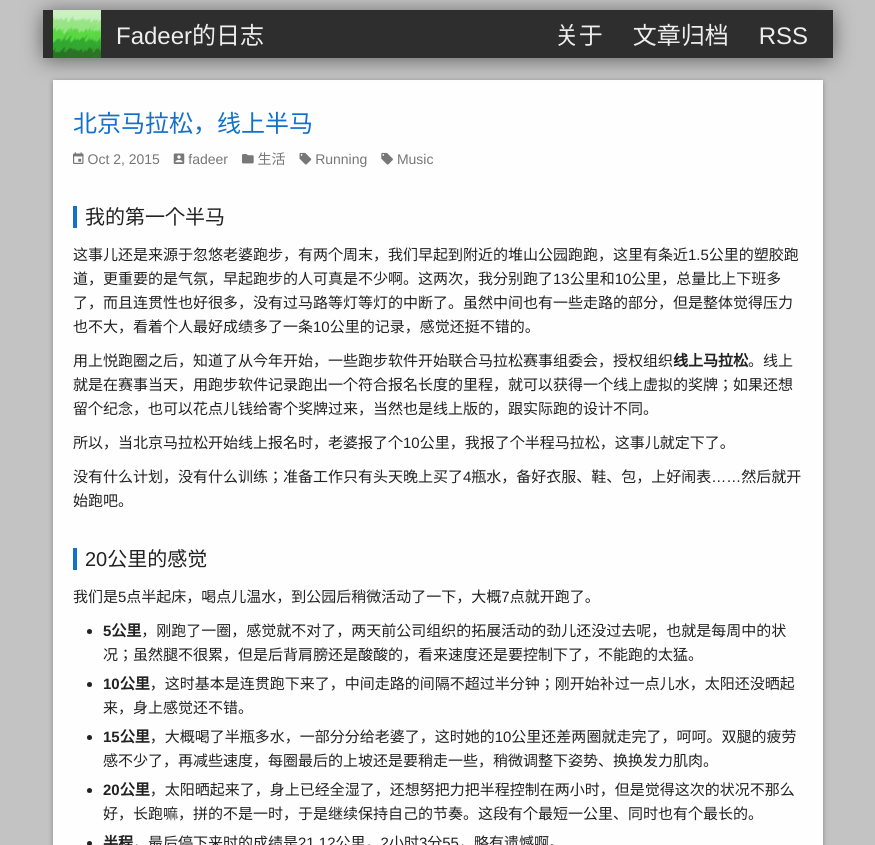
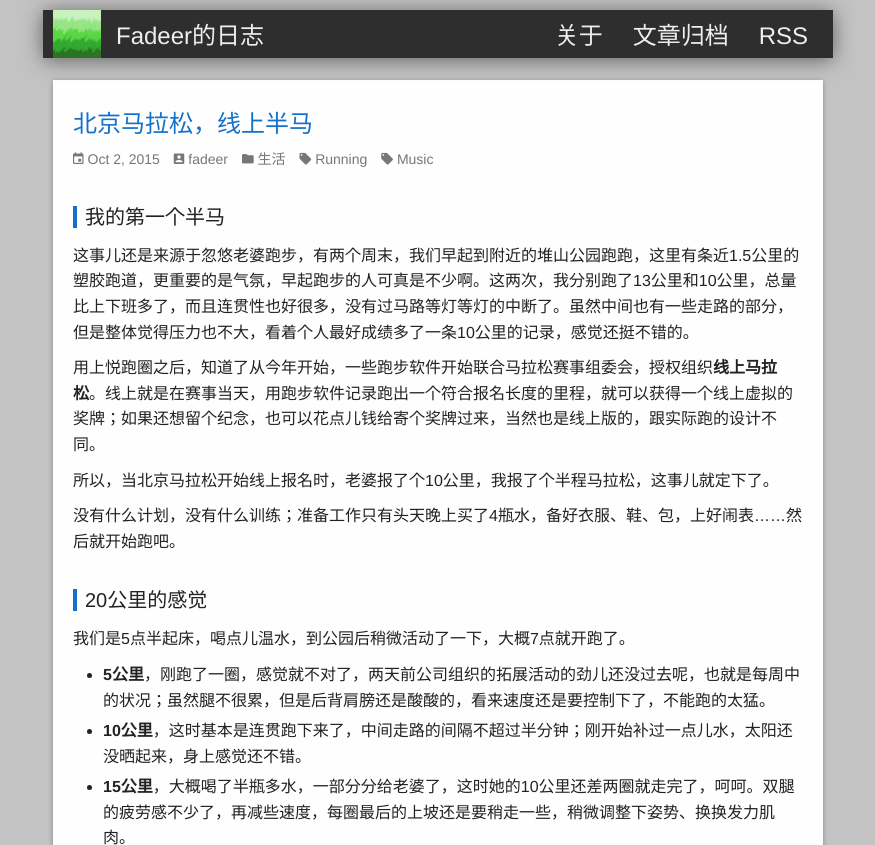
Before and after one commit to fadeer/fadeer.github.io, a Jekyll site: the page built from index.html, in a window 1280 px wide and 1400 px high. Shown: the top 845 px of the window, without its empty margins (202-1077 px from the left). Built offline with Jekyll 4.4.1, drawn with Linux system fonts in a browser that asks for light colours; grey boxes are pictures that could not be loaded.

Commit message:
update style

```diff
--- a/_sass/_layout.scss
+++ b/_sass/_layout.scss
@@ -139,6 +139,10 @@
 .footer-col {
     text-align: center;
     margin-bottom: $spacing-unit;
+}
+
+.footer-info {
+    margin: 0;
 }
 
 .footer-col-1 {
--- a/archive.html
+++ b/archive.html
@@ -23,6 +23,7 @@
 	{% for tag in post.tags %}
 		{% if tag == "Sketch" %}<i class="zmdi zmdi-palette"></i>{% endif %}
 		{% if tag == "Running" %}<i class="zmdi zmdi-run"></i>{% endif %}
+                        {% if tag == "Music" %}<i class="zmdi zmdi-playlist-audio"></i>{% endif %}
 		{% if tag == "Windows" %}<i class="zmdi zmdi-windows"></i>{% endif %}
 		{% if tag == "Linux" %}<i class="zmdi zmdi-dns"></i>{% endif %}
 		{% if tag == "OSX" %}<i class="zmdi zmdi-apple"></i>{% endif %}
--- a/css/main.scss
+++ b/css/main.scss
@@ -10,7 +10,7 @@
 $font-mono:	Monaco, Menlo, Consolas, Courier New, "Heiti SC", STHeiti, "Microsoft Yahei", monospace;
 
 $base-font-family: $font-default;
-$base-font-size:   15px;
+$base-font-size:   16px;
 // 1.5~24px 1.375~22px 1.25~20px 1.125~18px 0.875~14px
 
 $title-font-size:  24px; //$base-font-size * 1.5;
@@ -29,7 +29,7 @@
 $text-color:       #222;
 $background-color: #f3f3f3;
 $bg-color-t: #c3c3c3 90%;
-$bg-color-b: #f3f3f3;
+$bg-color-b: #fff;
 $brand-color:      #1471CB; //#2880d5;
 $life-color: #BD3232;
 $meta-color: #777;
```
